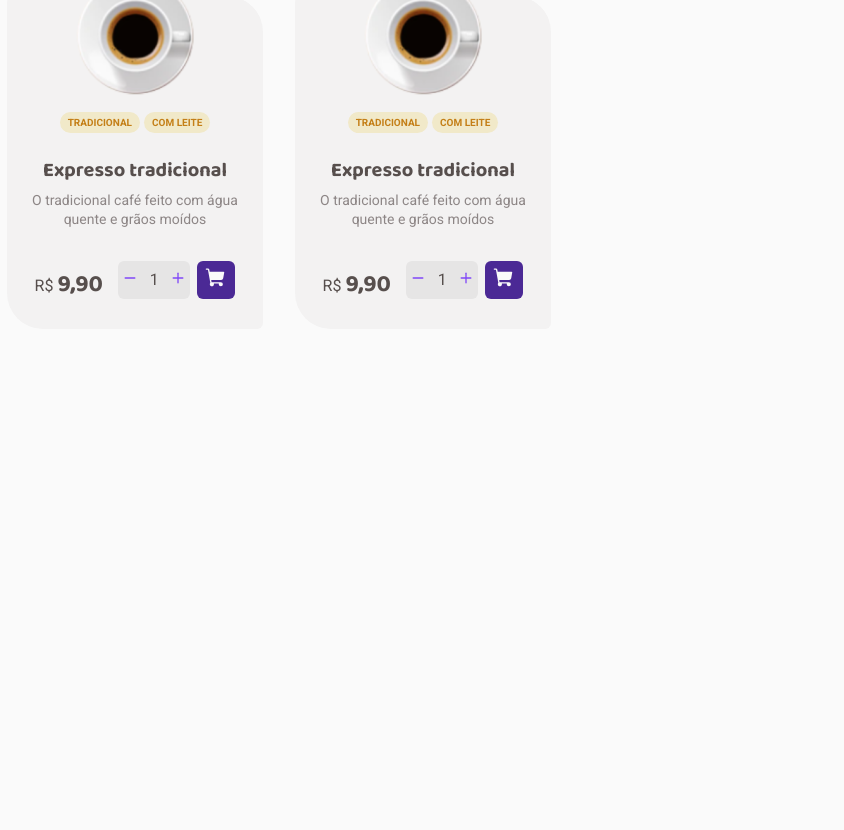
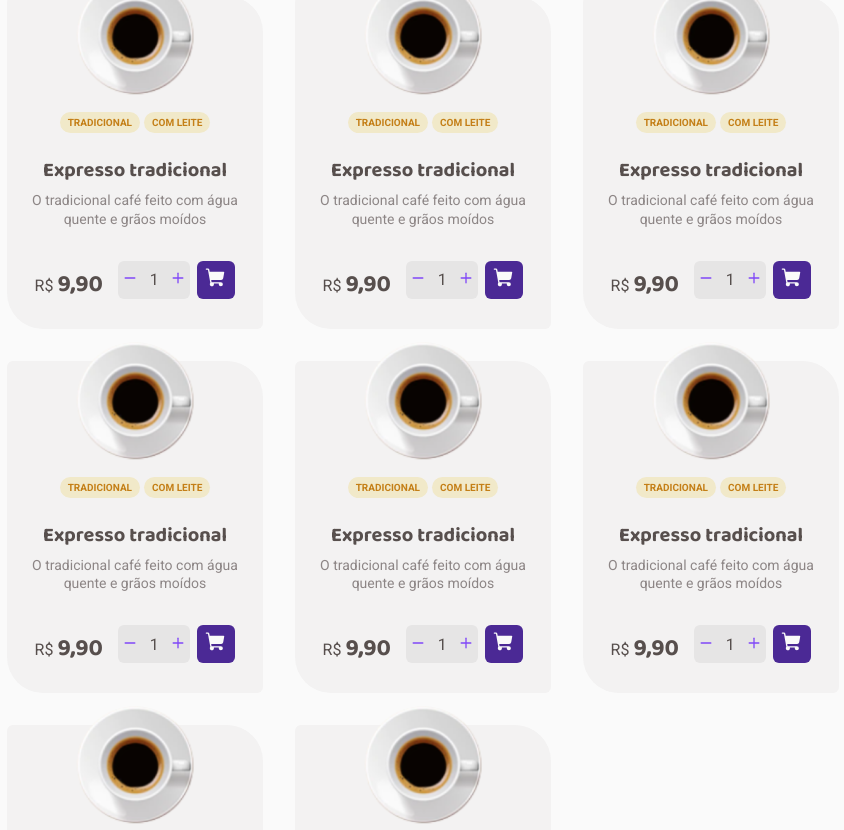
Before and after one commit to wilgnerl/coffeshop-app, a React (Vite) app: page / in a window 1280 px wide. Shown: the part 1510-2340 px from the top of the page, without its empty margins (153-997 px from the left). Before the commit the page ends 1839 px from the top, so only its background shows below. Built offline with nearby package versions, Linux system fonts and the light colour scheme.

Commit message:
fix: fix route

```diff
--- a/src/Router.tsx
+++ b/src/Router.tsx
@@ -1,8 +1,8 @@
 import { Route, Routes } from "react-router-dom";
 import { DefaultLayout } from "./layout/DefaultLayout";
 import { Checkout } from "./pages/Checkout";
-import { CheckoutFilled } from "./pages/CheckoutFilled";
 import { Home } from "./pages/Home";
+import { Sucess } from "./pages/Sucess";
 
 export function Router(){
 	return(
@@ -10,7 +10,7 @@ export function Router(){
 			<Route path="/" element={<DefaultLayout />}>
 				<Route path="/" element={<Home />}/>
 				<Route path="/checkout" element={<Checkout />}/>
-				<Route path="/checkoutfilled" element={<CheckoutFilled />}/>
+				<Route path="/sucess" element={<Sucess />}/>
 			</Route>
 
 		</Routes>
--- a/src/pages/Home/index.tsx
+++ b/src/pages/Home/index.tsx
@@ -71,6 +71,12 @@ export function Home(){
 					<Card />
 					<Card />
 					<Card />
+					<Card />
+					<Card />
+					<Card />
+					<Card />
+					<Card />
+					<Card />
 				</CoffeListMainContainer>
 			</CoffeListContainer>
 		</HomeContainer>
--- a/src/pages/CheckoutFilled/index.tsx
+++ b/src/pages/Sucess/index.tsx
@@ -1,4 +1,4 @@
-export function CheckoutFilled(){
+export function Sucess(){
 	return(
 		<h1>CheckoutFilled</h1>
 	);
```
